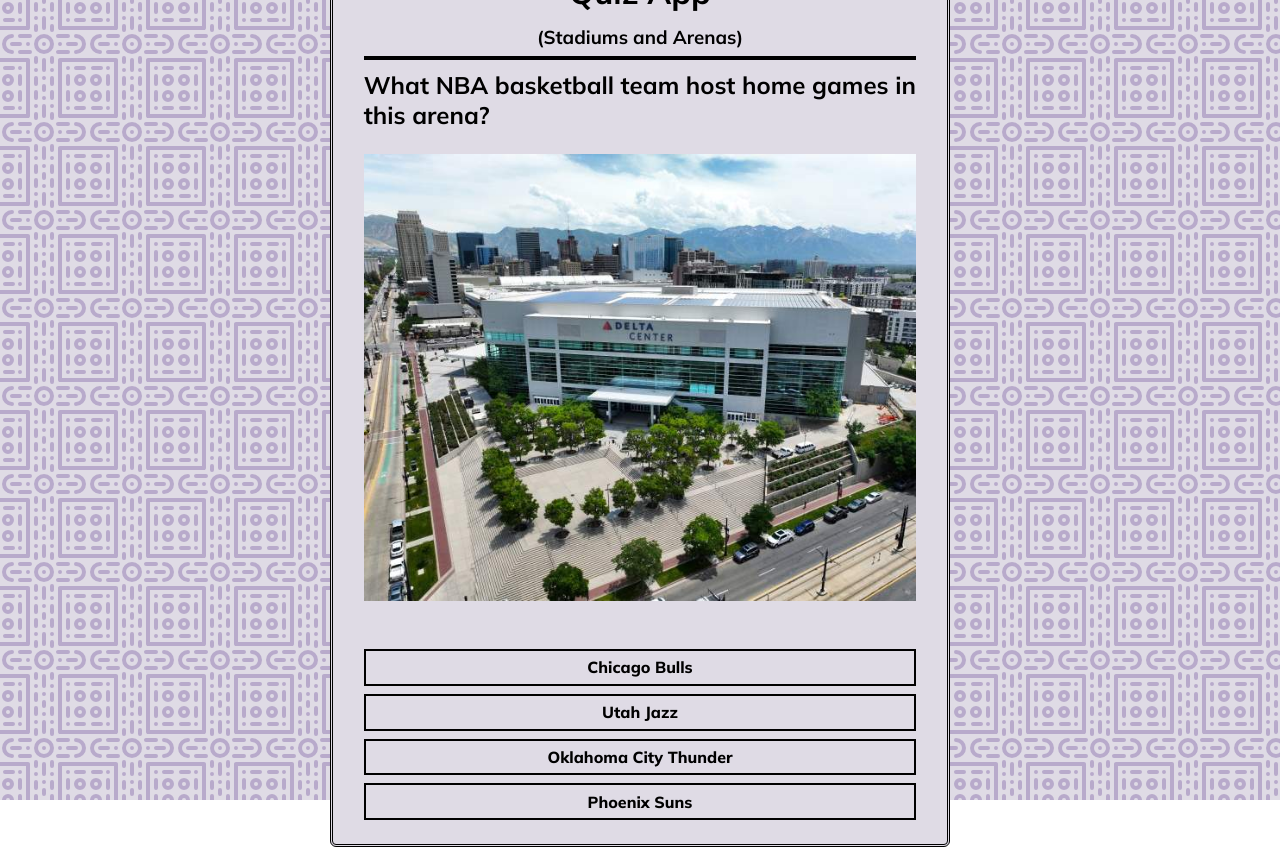
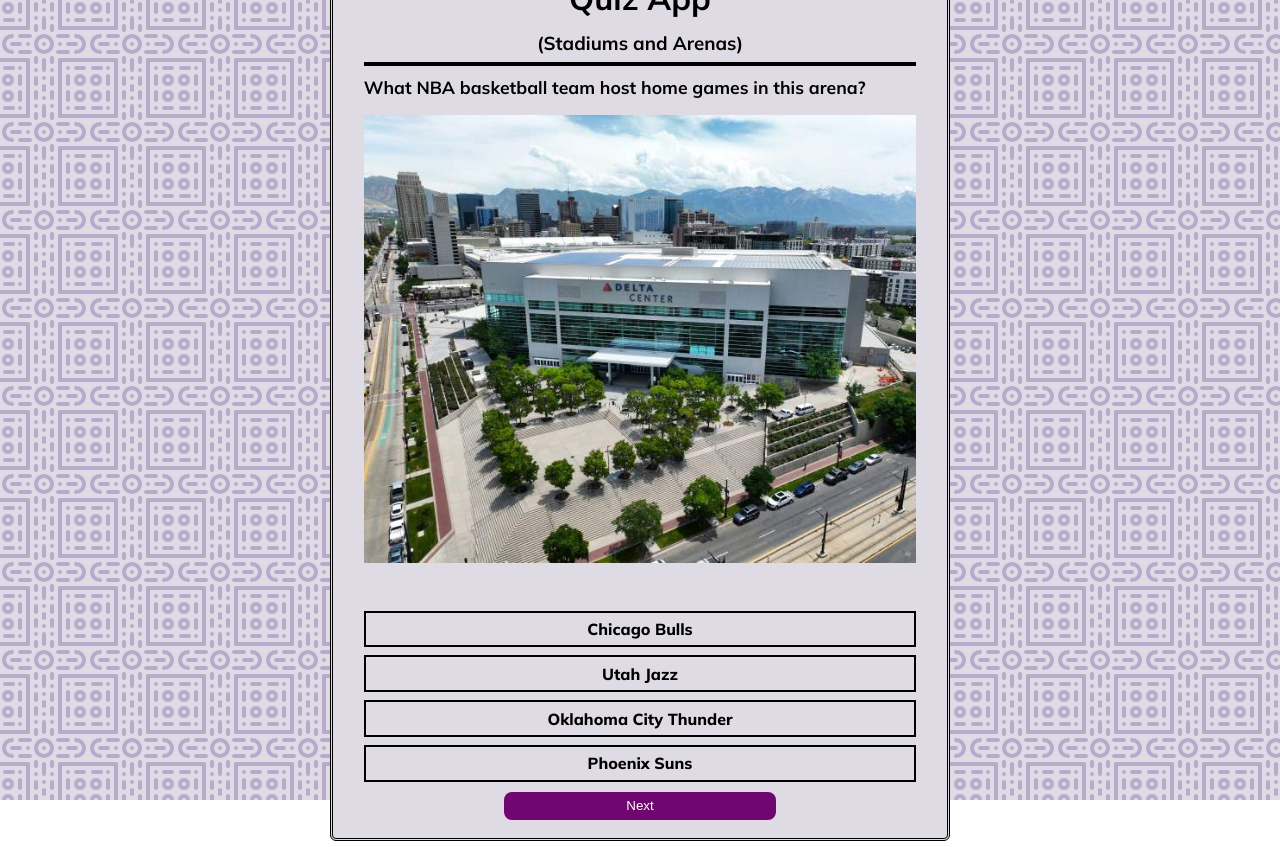
Before and after one commit to cdanderson76/cdaQuizApp, a React (Vite) app: page / in a window 1280 px wide. Built offline with nearby package versions, Linux system fonts and the light colour scheme.

Commit message:
added a next button to move questions, along with correct and wrong classes for answers

```diff
--- a/src/App.jsx
+++ b/src/App.jsx
@@ -35,6 +35,7 @@ function QuizItem() {
         <li>Oklahoma City Thunder</li>
         <li>Phoenix Suns</li>
       </ul>
+      <button className='btn'>Next</button>
     </div>
   )
 }
--- a/src/index.css
+++ b/src/index.css
@@ -40,6 +40,7 @@ img {
 }
 
 .container h2 {
+  font-size: 1.1rem;
   margin-bottom: 1em;
 }
 
@@ -73,9 +74,33 @@ li {
   transition: 0.5s ease-in-out;
 }
 
+.btn {
+  width: 50%;
+  margin-left: 25%;
+  color: #fff;
+  background-color: #700670;
+  padding: 0.5em;
+  border: 2px solid #ffffffd5;
+  border-radius: 10px;
+}
+
 li:hover {
   border-radius: 20px;
   cursor: pointer;
   background-color: #0e0e0e86;
   color: #fff;
 }
+
+.correct {
+  border: 2px solid #024b02;
+  background: #63c763;
+  color: #fff;
+  border-radius: 20px;
+}
+
+.wrong {
+  border: 2px solid #700606;
+  background-color: #fa5757;
+  color: #fff;
+  border-radius: 20px;
+}
```
